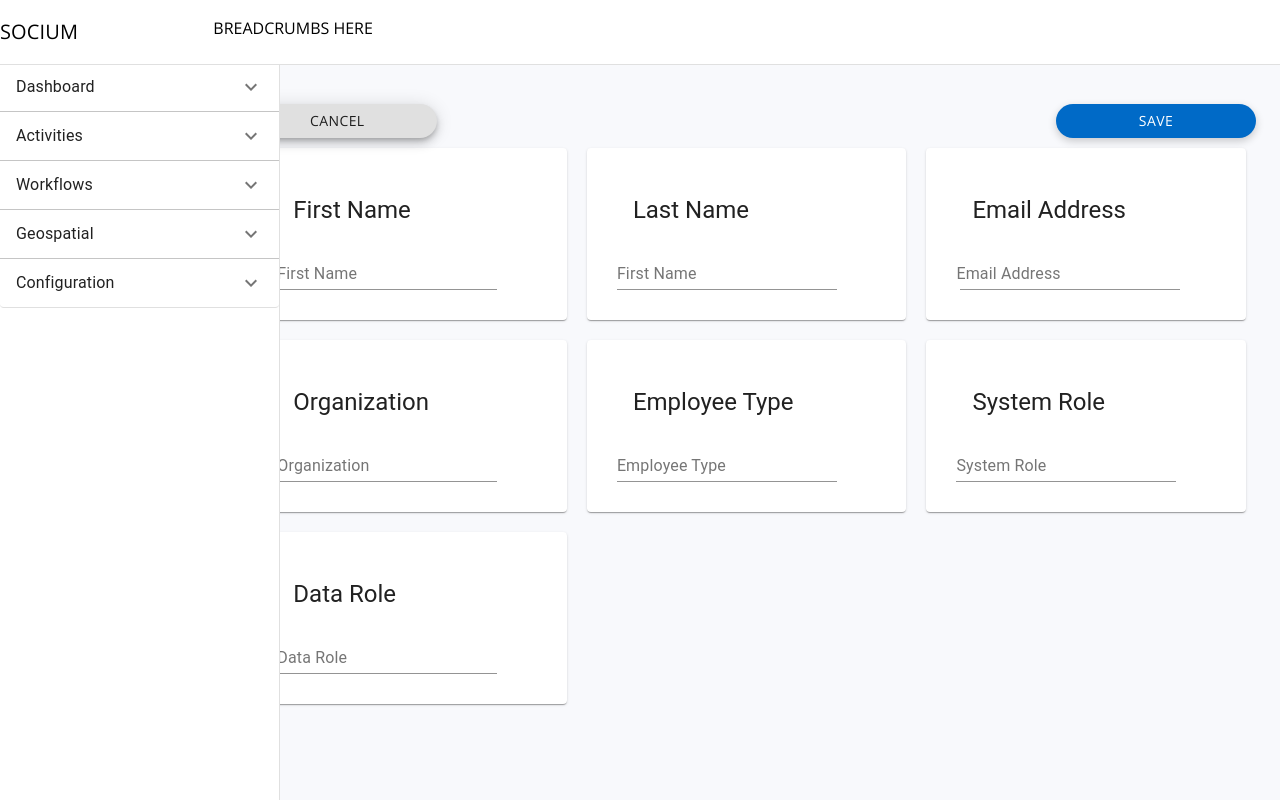
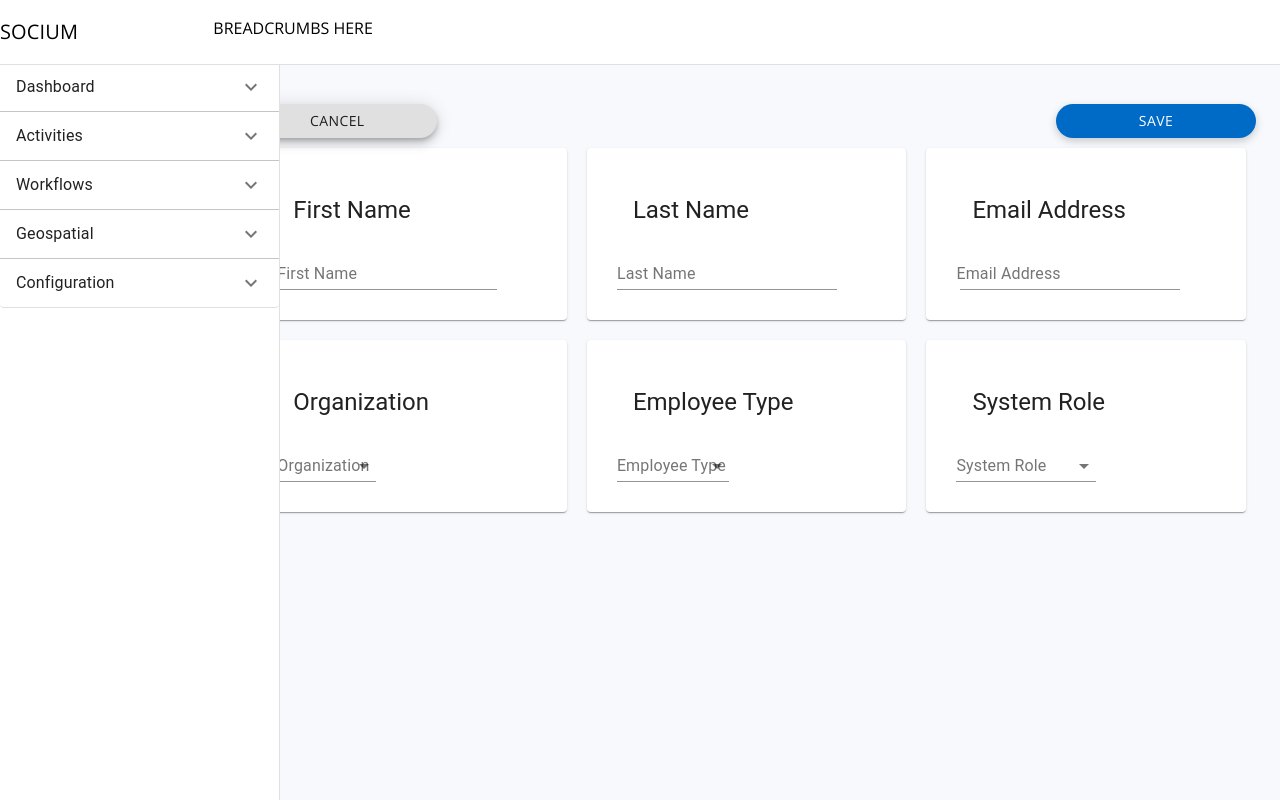
Before and after one commit to blweber/context-prac, a React (Create React App) app in the folder client/: page /ContactForm in a window 1280 px wide. Built offline with nearby package versions, Linux system fonts and the light colour scheme.

Commit message:
bug fixes for socium 156 and 159

```diff
--- a/client/src/components/contacts/ContactForm.js
+++ b/client/src/components/contacts/ContactForm.js
@@ -4,7 +4,7 @@ import {
   FormControl,
   InputLabel,
   Input,
-  TextField
+  NativeSelect
 } from "@material-ui/core";
 import Card from "@material-ui/core/Card";
 import CardHeader from "@material-ui/core/CardHeader";
@@ -133,7 +133,7 @@ const ContactForm = props => {
             <Card className="add-user-card">
               <CardHeader title="Last Name" />
               <FormControl>
-                <InputLabel>First Name</InputLabel>
+                <InputLabel>Last Name</InputLabel>
                 <Input
                   type="text"
                   placeholder="LastName"
@@ -166,14 +166,20 @@ const ContactForm = props => {
               <CardHeader title="Organization" />
               <FormControl>
                 <InputLabel>Organization</InputLabel>
-                <Input
-                  type="text"
-                  placeholder="Organization"
-                  name="organization"
+                <NativeSelect
                   value={organization}
                   onChange={onChange}
-                  // className="mx-1"
-                />
+                  name="organization"
+                >
+                  <option value="" />
+
+                  <optgroup label="Organizations">
+                    <option value="AC">AC</option>
+                    <option value="DSCA">DSCA</option>
+                    <option value="EC">EC</option>
+                    <option value="MILDEP">MILDEP</option>
+                  </optgroup>
+                </NativeSelect>
               </FormControl>
             </Card>
           </Grid>
@@ -182,14 +188,18 @@ const ContactForm = props => {
               <CardHeader title="Employee Type" />
               <FormControl>
                 <InputLabel>Employee Type</InputLabel>
-                <Input
-                  type="text"
-                  placeholder="EmployeeType"
-                  // name="employeetype"
-                  // value={employeetype}
-                  // onChange={onChange}
-                  // className="mx-1"
-                />
+                <NativeSelect
+                  // value={organization}
+                  onChange={onChange}
+                  name="employeetype"
+                >
+                  <option value="" />
+                  <optgroup label="Employee Type">
+                    <option value="CONT">CONT</option>
+                    <option value="GS">GS</option>
+                    <option value="MILITARY">MILITARY</option>
+                  </optgroup>
+                </NativeSelect>
               </FormControl>
             </Card>
           </Grid>
@@ -198,18 +208,25 @@ const ContactForm = props => {
               <CardHeader title="System Role" />
               <FormControl>
                 <InputLabel>System Role</InputLabel>
-                <Input
-                  type="text"
-                  placeholder="SystemRole"
-                  name="systemrole"
+                <NativeSelect
                   value={systemrole}
                   onChange={onChange}
-                  // className="mx-1"
-                />
+                  name="systemrole"
+                >
+                  <option value="" />
+
+                  <optgroup label="System Role">
+                    <option value="Administrator">Administrator</option>
+                    <option value="Edit">Edit</option>
+                    <option value="Configure">Configure</option>
+                    <option value="View">View</option>
+                    <option value="No Access">No Access</option>
+                  </optgroup>
+                </NativeSelect>
               </FormControl>
             </Card>
           </Grid>
-          <Grid item xs={4}>
+          {/* <Grid item xs={4}>
             <Card className="add-user-card">
               <CardHeader title="Data Role" />
               <FormControl>
@@ -224,7 +241,7 @@ const ContactForm = props => {
                 />
               </FormControl>
             </Card>
-          </Grid>
+          </Grid> */}
         </Grid>
       </form>
     </div>
```
